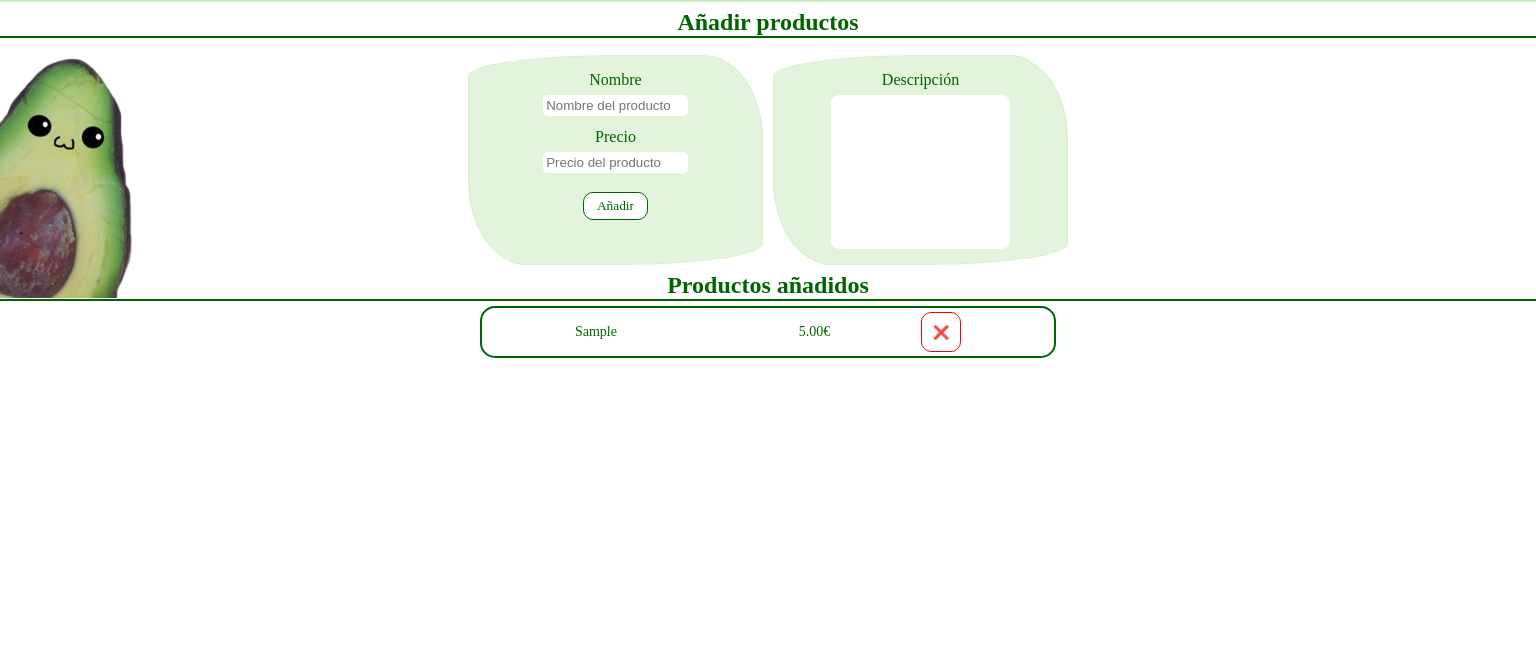
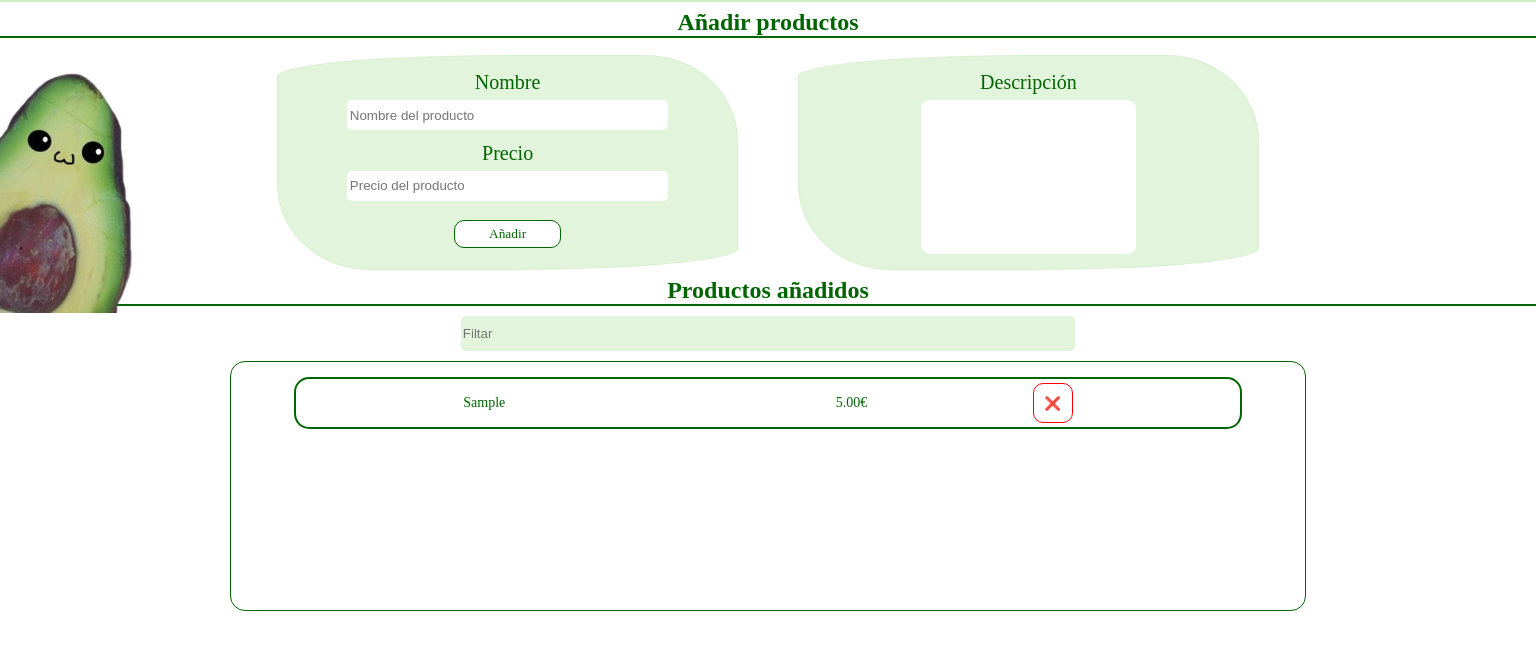
Before and after one commit to emmalanza/IFCD0210-proyecto_desarrollo_cliente, a plain HTML site: page index.html in a window 1536 px wide. Both pictures are taken after typing "Sample", "5" into the empty fields and a click on the button "Añadir". Shown: the part 88-738 px from the top of the page. Drawn offline with Linux system fonts and the light colour scheme; a web font is replaced by a local one.

Commit message:
Proyecto Emma

```diff
--- a/app.js
+++ b/app.js
@@ -6,6 +6,12 @@ let productTemplate = {
 };
 let products = new Array;
 
+let filter = document.getElementById("filter");
+filter.oninput = (ev) => {
+    let filteredProtucts =
+    products.filter(p => p.nameP.toLowerCase().includes(ev.target.value.toLowerCase()));
+    renderProducts(filteredProtucts);
+}
 
 function addProducts(ev){
 
@@ -28,15 +34,17 @@ function addProducts(ev){
 
 }
 
-function renderProducts(){
-
+function renderProducts(array = products){
     console.log("Pintando productos");
-    let copyOfProducts = [].concat(products);
-    let copyOfProduct = copyOfProducts.pop();
+    // let copyOfProducts = [].concat(products);
+    // let copyOfProduct = copyOfProducts.pop();
 
     let currentDiv = document.getElementById("addedProducts");
+    currentDiv.innerHTML = "";
+
+    array.forEach(p => {
         let newDiv = document.createElement("div");
-    newDiv.setAttribute("id", copyOfProduct.id);
+        newDiv.setAttribute("id", p.id);
         let newProductName = document.createElement("p");
         let newProductPrice = document.createElement("p");
         let newProductDescription = document.createElement("p");
@@ -48,12 +56,14 @@ function renderProducts(){
             let productDel = nodes.find(node => node.nodeName === "DIV").id;
             document.getElementById(productDel).remove();
             products = products.filter(p => p.id != productDel);
+            filter.value = null;
+            renderProducts();
             getTotalPrice();
         };
 
-    let nameP = document.createTextNode(copyOfProduct.nameP);
-    let price = document.createTextNode(parseFloat(copyOfProduct.price).toFixed(2) + "€");
-    let description = document.createTextNode(copyOfProduct.description);
+        let nameP = document.createTextNode(p.nameP);
+        let price = document.createTextNode(parseFloat(p.price).toFixed(2) + "€");
+        let description = document.createTextNode(p.description);
 
         newProductName.appendChild(nameP);
         newProductPrice.appendChild(price);
@@ -63,7 +73,7 @@ function renderProducts(){
         newDiv.appendChild(newProductPrice);
         newDiv.appendChild(newButton);
         currentDiv.appendChild(newDiv);
-
+    });
 }
 
 function getTotalPrice(){
--- a/index.html
+++ b/index.html
@@ -47,7 +47,11 @@
 
         </form>
 
-        <h2>Productos añadidos</h2>
+        <div class="filter-container">
+            <h2>Productos añadidos</h2>
+            <input type="text" name="filter" id="filter" placeholder="Filtar">
+        </div>
+
 
         <img class="aguacate" src="./img/proyecto/aguacate.png" alt="aguacatin">
     </section>
--- a/style.css
+++ b/style.css
@@ -25,6 +25,24 @@ body {
     display: flex;
     flex-direction: column;
     align-items: center;
+}
+
+.filter-container {
+    width: 100%;
+    display: flex;
+    flex-wrap: wrap;
+    justify-content: center;
+}
+
+.filter-container>input {
+    width: 40%;
+    height: 25px;
+    border: none;
+    border-radius: 5px;
+    align-self: center;
+    margin: 10px;
+    border-color: rgba(215, 238, 207, 0.923);
+    background-color: rgba(224, 245, 217, 0.923);
 }
 
 header {
@@ -64,14 +82,14 @@ header {
 
 .aguacate {
     position: absolute;
-    bottom: 2.9px;
+    bottom: 48px;
     left: -23px;
     width: 400px;
 }
 
 h2 {
+    width: 100%;
     text-align: center;
-    width: 100%;
     border-bottom: solid 2.5px darkgreen;
     margin-bottom: 0;
     margin-top: 5px;
@@ -122,10 +140,7 @@ h2 {
     resize: none;
     border: none;
     border-radius: 5%;
-}
-
-.derecha>input {
-    height: 75%;
+    width: 50%;
 }
 
 #addProduct {
@@ -138,8 +153,12 @@ h2 {
     flex-direction: column;
     align-items: center;
     width: 50%;
-    height: 200px;
+    height: 150px;
     overflow: scroll;
+    border: solid 1px;
+    border-radius: 15px;
+    border-color: darkgreen;
+    padding: 10px;
 }
 
 #addedProducts>div {
@@ -166,6 +185,58 @@ h2 {
     border-color:red;
 }
 
+@media only screen and (min-width: 1400px) {
+
+    .filter-container>input {
+        height: 35px;
+    }
+
+    #productsForm {
+        display: flex;
+        justify-content: center;
+        width: 100%;
+        max-width: 100%;
+        gap: 60px;
+        margin-top: 15px;
+    }
+
+    .izquierda, .derecha {
+        width: 30%;
+    }
+
+    label {
+        font-size: 20px;
+    }
+
+    .izquierda>input {
+        width: 75%;
+        height: 30px;
+        border: none;
+        border-radius: 5px;
+        padding: 3px;
+        margin-bottom: 5.5px;
+    }
+
+    .izquierda>button {
+        background-color: white;
+        border: solid 1.5px;
+        border-radius: 10px;
+        border-color:darkgreen;
+        color: darkgreen;
+        margin-top: 8px;
+        padding: 5px;
+    }
+
+    #addedProducts {
+        width: 70%;
+        height: 250px;
+    }
+
+    #addedProducts>div {
+        width: 90%;
+    }
+
+}
 
 @media only screen and (max-width: 992px) {
 
@@ -179,6 +250,17 @@ h2 {
     #totalPrice {
         font-size: 10px;
     }
+
+    #addedProducts {
+        width: 450px;
+        height: 300px;
+    }
+
+
+    #addedProducts>div {
+        width: 350px;
+    }
+
 }
 
 
@@ -230,6 +312,7 @@ h2 {
     #addedProducts {
         width: 100%;
         padding: 2px;
+        border: none;
     }
 
     #addedProducts>div {
```
Lines whose indentation alone changed are shown as unchanged.
